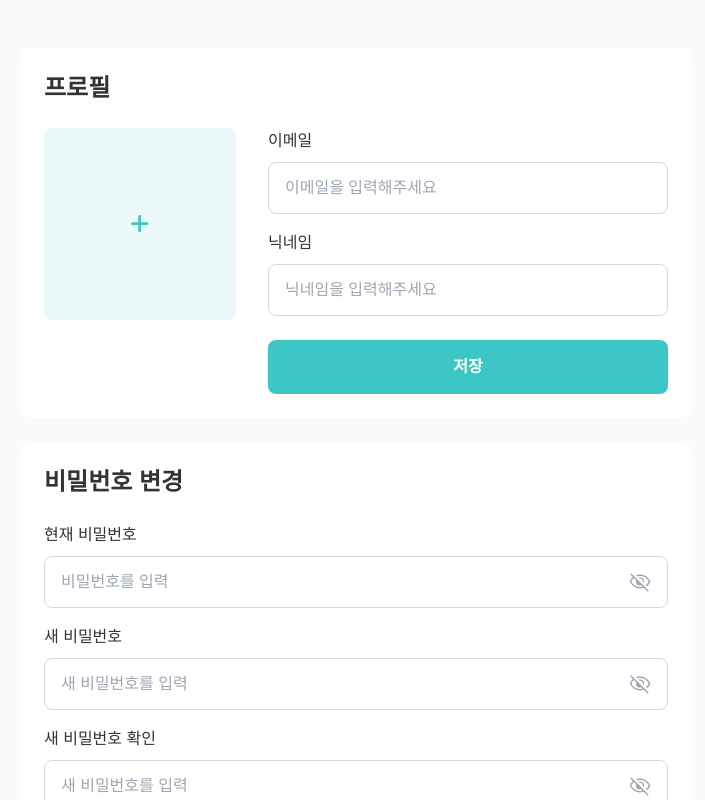
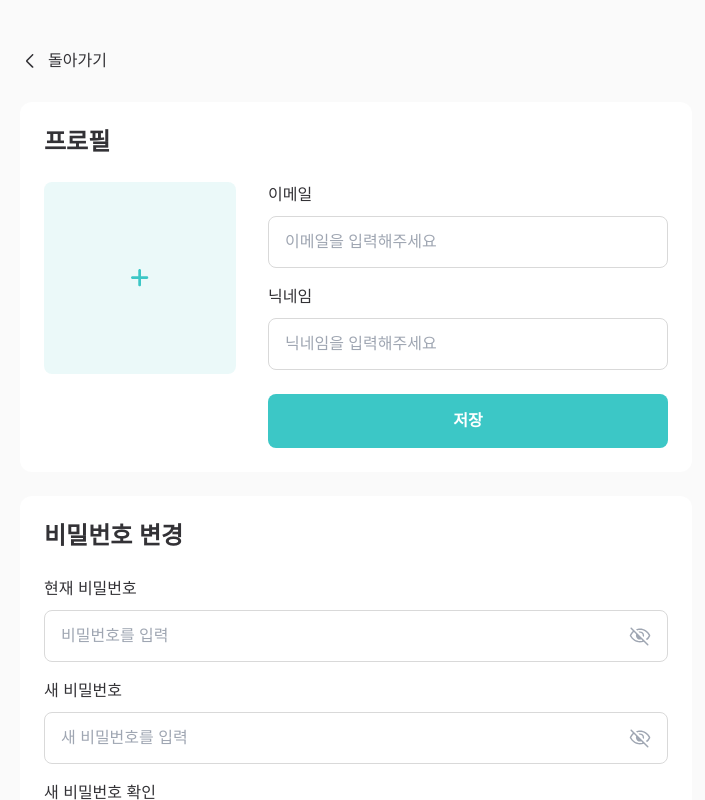
Before and after one commit to sprint22-part3-Team3/Taskify_Front, a React (Vite) app: page /mypage in a window 1280 px wide. Shown: the top 800 px of the page, without its empty margins (0-705 px from the left). Built offline with nearby package versions, Linux system fonts and the light colour scheme; a web font is replaced by a local one.

Commit message:
✨ Feat: 돌아가기 버튼 생성 및 스타일 수정

```diff
--- a/src/pages/my/index.tsx
+++ b/src/pages/my/index.tsx
@@ -6,10 +6,16 @@ import PasswordField from '@/shared/components/input/password-field';
 import Title from '@/shared/components/title';
 import ImageUploadBox from '@/shared/components/image-uploader';
 
+import { IcArrowLeft } from '@/shared/assets';
+
+import { useNavigate } from 'react-router-dom';
+
 function MyPage() {
   const [password, setPassword] = useState('');
   const [newPassword, setNewPassword] = useState('');
   const [confirmNewPassword, setConfirmNewPassword] = useState('');
+
+  const navigate = useNavigate();
 
   const isPasswordMismatch =
     confirmNewPassword.length > 0 && newPassword !== confirmNewPassword;
@@ -18,8 +24,18 @@ function MyPage() {
     <div className="bg-gray-50">
       {/* 헤더 */}
       {/* 사이드바 */}
-      {/* 돌아가기 버튼 */}
       <div className="p-3 pt-4 md:pt-4 md:pr-5 md:pl-4 lg:pt-12 lg:pl-5">
+        <button
+          onClick={() => navigate(-1)}
+          className="mb-2 flex cursor-pointer items-center md:mb-7"
+        >
+          <div className="flex h-4.5 w-4.5 items-center justify-center md:h-5 md:w-5">
+            <IcArrowLeft className="text-black-200" />
+          </div>
+          <div className="text-black-200 typo-md-medium md:typo-lg-medium md--line-height md:lg--line-height ml-2">
+            돌아가기
+          </div>
+        </button>
         <div className="rounded-xl bg-white p-4 sm:w-full md:w-137 md:p-6 lg:w-2xl">
           <Title as="h2" size="2xl" weight="bold" className="mb-20 md:mb-6">
             프로필
```
